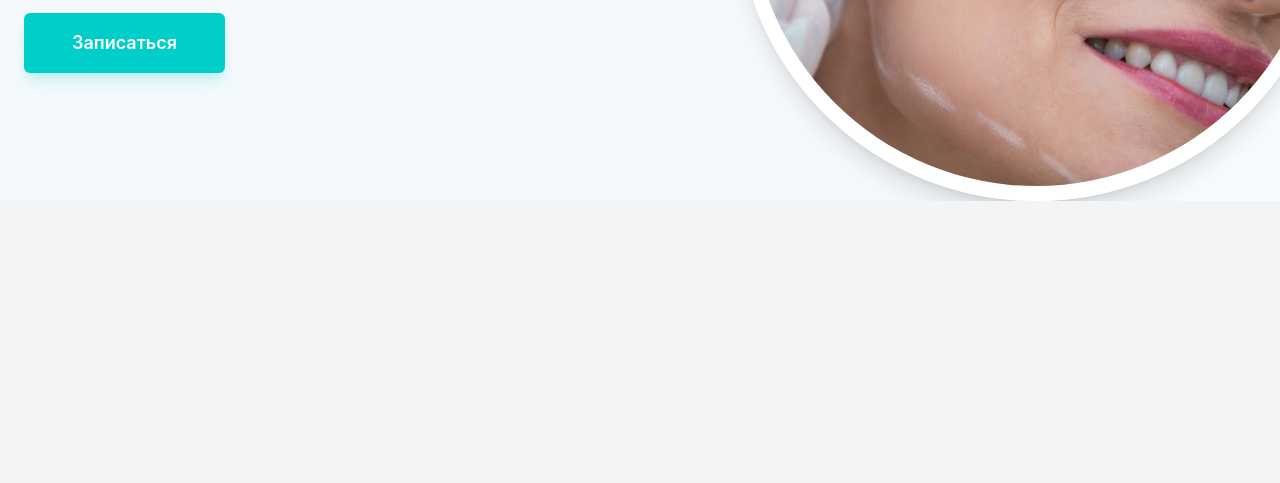
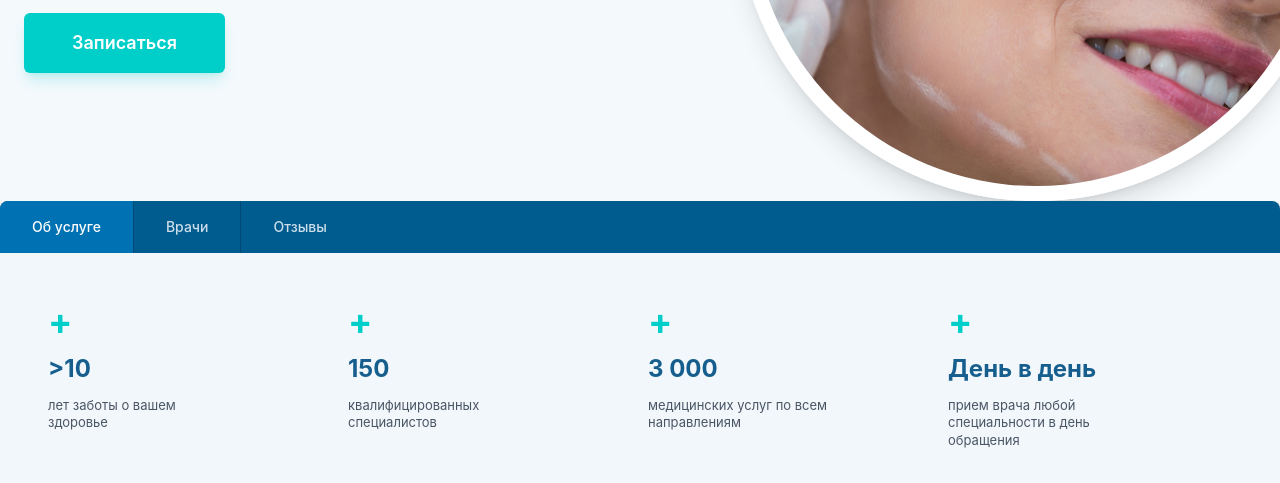
Before and after one commit to abushShooh/ExamsTeam, a website: page Pages/abdullo.html in a window 1280 px wide. Shown: the part 537-1020 px from the top of the page. Before the commit the page ends 800 px from the top, so only its background shows below. Drawn offline with nearby package versions, Linux system fonts and the light colour scheme; files that its build step writes are made by us from their sources.

Commit message:
trd com Abdullo

```diff
--- a/Pages/abdullo.html
+++ b/Pages/abdullo.html
@@ -123,6 +123,59 @@
         <div class="absolute top-0 right-0 w-1/2 h-full bg-white/30 rounded-l-full -z-0 translate-x-1/4"></div>
 
     </section>
+<div class="max-w-[1400px] mx-auto">
+
+        <div class="bg-[#005B8F] rounded-t-lg flex flex-col md:flex-row items-stretch overflow-hidden">
+            <button class="bg-[#0071B2] text-white px-8 py-4 text-sm font-medium border-b md:border-b-0 md:border-r border-[#004a75] text-left md:text-center">
+                Об услуге
+            </button>
+            <button class="text-white/80 hover:bg-[#004a75] px-8 py-4 text-sm font-medium border-b md:border-b-0 md:border-r border-[#004a75] transition text-left md:text-center">
+                Врачи
+            </button>
+            <button class="text-white/80 hover:bg-[#004a75] px-8 py-4 text-sm font-medium transition text-left md:text-center">
+                Отзывы
+            </button>
+        </div>
+
+        <div class="bg-[#F1F7FA] p-8 md:p-12 rounded-b-lg">
+            <div class="grid grid-cols-1 sm:grid-cols-2 lg:grid-cols-4 gap-8 md:gap-4">
+
+                <div class="flex flex-col items-start space-y-3">
+                    <div class="text-[#00CEC9] text-4xl font-bold">+</div>
+                    <div class="text-[#155E8D] text-2xl font-bold font-sans">>10</div>
+                    <p class="text-gray-600 text-[13px] leading-snug max-w-[150px]">
+                        лет заботы о вашем здоровье
+                    </p>
+                </div>
+
+                <div class="flex flex-col items-start space-y-3">
+                    <div class="text-[#00CEC9] text-4xl font-bold">+</div>
+                    <div class="text-[#155E8D] text-2xl font-bold">150</div>
+                    <p class="text-gray-600 text-[13px] leading-snug max-w-[180px]">
+                        квалифицированных специалистов
+                    </p>
+                </div>
+
+                <div class="flex flex-col items-start space-y-3">
+                    <div class="text-[#00CEC9] text-4xl font-bold">+</div>
+                    <div class="text-[#155E8D] text-2xl font-bold">3 000</div>
+                    <p class="text-gray-600 text-[13px] leading-snug max-w-[180px]">
+                        медицинских услуг по всем направлениям
+                    </p>
+                </div>
+
+                <div class="flex flex-col items-start space-y-3">
+                    <div class="text-[#00CEC9] text-4xl font-bold">+</div>
+                    <div class="text-[#155E8D] text-2xl font-bold">День в день</div>
+                    <p class="text-gray-600 text-[13px] leading-snug max-w-[200px]">
+                        прием врача любой специальности в день обращения
+                    </p>
+                </div>
+
+            </div>
+        </div>
+
+    </div>
 
 
 </body>
```
